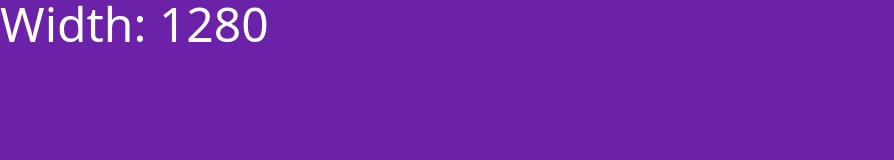
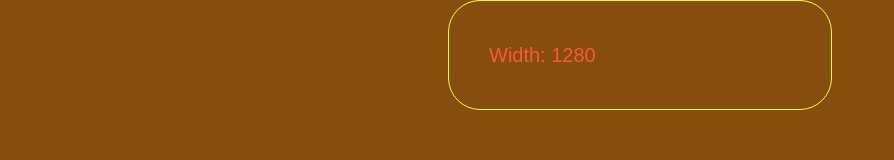
Before and after one commit to vrigzalejo/tailwind-from-scratch, a plain HTML site: page tailwind-sandbox-starter/17-customization/index.html in a window 1280 px wide. Shown: the whole page, without its empty margins (0-894 px from the left). Drawn offline with nearby package versions, Linux system fonts and the light colour scheme.

Commit message:
[Sec 3] 23

```diff
--- a/tailwind-sandbox-starter/17-customization/index.html
+++ b/tailwind-sandbox-starter/17-customization/index.html
@@ -5,14 +5,43 @@
     <meta http-equiv="X-UA-Compatible" content="IE=edge" />
     <meta name="viewport" content="width=device-width, initial-scale=1.0" />
     <script src="https://cdn.tailwindcss.com"></script>
+    <script>
+      tailwind.config = {
+        theme: {
+          screens: {
+            sm: '550px',
+            md: '800px',
+            lg: '1200px',
+            xl: '1440px',
+          },
+          fontFamily: {
+            sans: ['Graphik', 'sans-serif'],
+            serif: ['Merriweather', 'serif'],
+          },
+          extend: {
+            colors: {
+              primary: '#ff5733',
+              secondary: '#fffc33'
+            },
+            spacing: {
+              6: '2.5rem',
+              128: '32rem'
+            },
+            borderRadius: {
+              '4xl': '2rem'
+            }
+          }
+        }
+      }
+    </script>
     <title>Customization</title>
   </head>
   <body
     class="bg-black sm:bg-green-800 md:bg-primary lg:bg-yellow-800 xl:bg-purple-800 2xl:bg-orange-800"
   >
-    <h1 class="text-white text-xl md:text-3xl xl:text-5xl">
-      Tailwind is awesome
-    </h1>
+    <div class="border-secondary border p-6 mb-128 max-w-sm mx-auto rounded-4xl">
+      <h1 class="text-primary text-xl"></h1>
+    </div>
 
     <script>
       function showBrowserWidth() {
```
